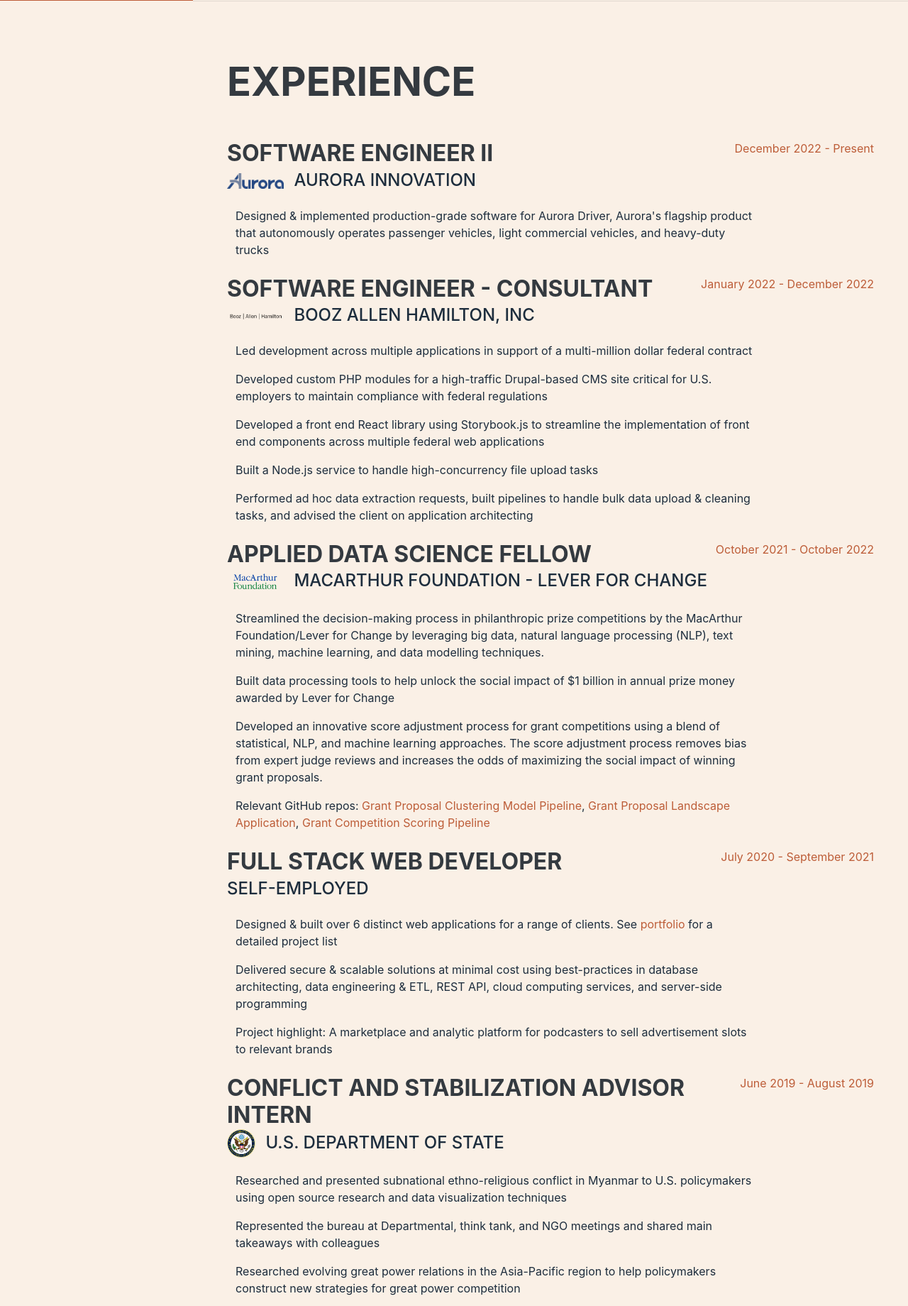
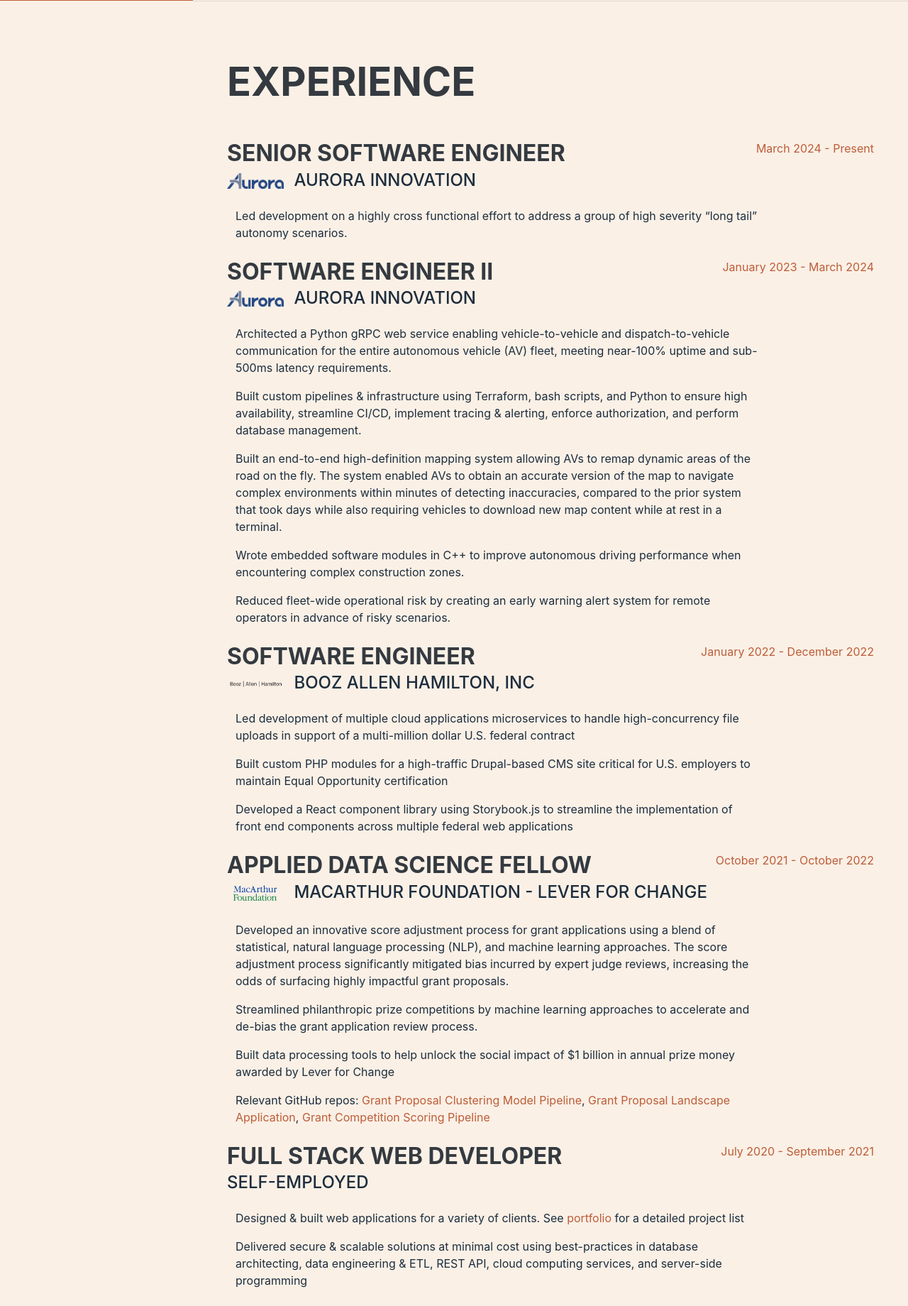
Before and after one commit to sfergusond/portfolio, a Django app: page / in a window 1280 px wide. Shown: the part 799-2639 px from the top of the page at 71% size. Run offline with Django 3.2, Linux system fonts and the light colour scheme; some libraries are stand-ins or nearby versions; some web fonts are replaced.

Commit message:
March 2024 update

```diff
--- a/templates/sections/experience.html
+++ b/templates/sections/experience.html
@@ -4,27 +4,49 @@
 		<h2 class="mb-5">Experience</h2>
 
     {% include 'components/experience.html' with
+      title='Senior Software Engineer'
+      org='Aurora Innovation'
+      src='img/icon/aurora.png'
+      date='March 2024 - Present'
+    %}
+    <div class="col-10 mb-4">
+      <p>Led development on a highly cross functional effort to address a group of high severity “long tail” autonomy scenarios.</p>
+    </div>
+
+    {% include 'components/experience.html' with
       title='Software Engineer II'
       org='Aurora Innovation'
       src='img/icon/aurora.png'
-      date='December 2022 - Present'
+      date='January 2023 - March 2024'
     %}
     <div class="col-10 mb-4">
-      <p>Designed & implemented production-grade software for Aurora Driver, Aurora's flagship product that autonomously operates passenger vehicles, light commercial vehicles, and heavy-duty trucks</p>
+      <p>
+        Architected a Python gRPC web service enabling vehicle-to-vehicle and dispatch-to-vehicle communication for the entire autonomous vehicle (AV) fleet,
+        meeting near-100% uptime and sub-500ms latency requirements.
+      </p>
+      <p>
+        Built custom pipelines & infrastructure using Terraform, bash scripts, and Python to ensure high availability, streamline CI/CD,
+        implement tracing & alerting, enforce authorization, and perform database management.
+      </p>
+      <p>
+        Built an end-to-end high-definition mapping system allowing AVs to remap dynamic areas of the road on the fly.
+        The system enabled AVs to obtain an accurate version of the map to navigate complex environments within minutes of detecting inaccuracies,
+        compared to the prior system that took days while also requiring vehicles to download new map content while at rest in a terminal.
+      </p>
+      <p>Wrote embedded software modules in C++ to improve autonomous driving performance when encountering complex construction zones.</p>
+      <p>Reduced fleet-wide operational risk by creating an early warning alert system for remote operators in advance of risky scenarios.</p>
     </div>
 
     {% include 'components/experience.html' with
-      title='Software Engineer - Consultant'
+      title='Software Engineer'
       org='Booz Allen Hamilton, Inc'
       src='img/icon/bah.png'
       date='January 2022 - December 2022'
     %}
     <div class="col-10 mb-4">
-      <p>Led development across multiple applications in support of a multi-million dollar federal contract</p>
-      <p>Developed custom PHP modules for a high-traffic Drupal-based CMS site critical for U.S. employers to maintain compliance with federal regulations</p>
-      <p>Developed a front end React library using Storybook.js to streamline the implementation of front end components across multiple federal web applications</p>
-      <p>Built a Node.js service to handle high-concurrency file upload tasks</p>
-      <p>Performed ad hoc data extraction requests, built pipelines to handle bulk data upload & cleaning tasks, and advised the client on application architecting</p>
+      <p>Led development of multiple cloud applications microservices to handle high-concurrency file uploads in support of a multi-million dollar U.S. federal contract</p>
+      <p>Built custom PHP modules for a high-traffic Drupal-based CMS site critical for U.S. employers to maintain Equal Opportunity certification</p>
+      <p>Developed a React component library using Storybook.js to streamline the implementation of front end components across multiple federal web applications</p>
     </div>
 
     {% include 'components/experience.html' with
@@ -34,12 +56,13 @@
       date='October 2021 - October 2022'
     %}
     <div class="col-10 mb-4">
-      <p>Streamlined the decision-making process in philanthropic prize competitions by the MacArthur Foundation/Lever for Change by leveraging big data, natural language processing (NLP), text mining, machine learning, and data modelling techniques.</p>
+      <p>
+        Developed an innovative score adjustment process for grant applications using a blend of statistical, natural language processing (NLP),
+        and machine learning approaches. The score adjustment process significantly mitigated bias incurred by expert judge reviews,
+        increasing the odds of surfacing highly impactful grant proposals.
+      </p>
+      <p>Streamlined philanthropic prize competitions by machine learning approaches to accelerate and de-bias the grant application review process.</p>
       <p>Built data processing tools to help unlock the social impact of $1 billion in annual prize money awarded by Lever for Change</p>
-      <p>
-        Developed an innovative score adjustment process for grant competitions using a blend of statistical, NLP, and machine learning approaches.
-        The score adjustment process removes bias from expert judge reviews and increases the odds of maximizing the social impact of winning grant proposals.
-      </p>
       <p>
         Relevant GitHub repos:
         <a href="https://github.com/LeverForChange/proposal-similarity-pipeline" target="_blank">Grant Proposal Clustering Model Pipeline</a>,
@@ -54,9 +77,8 @@
       date='July 2020 - September 2021'
     %}
     <div class="col-10 mb-4">
-      <p>Designed & built over 6 distinct web applications for a range of clients. See <a class="js-scroll-trigger" href="#portfolio">portfolio</a> for a detailed project list</p>
+      <p>Designed & built web applications for a variety of clients. See <a class="js-scroll-trigger" href="#portfolio">portfolio</a> for a detailed project list</p>
       <p>Delivered secure & scalable solutions at minimal cost using best-practices in database architecting, data engineering & ETL, REST API, cloud computing services, and server-side programming</p>
-      <p>Project highlight: A marketplace and analytic platform for podcasters to sell advertisement slots to relevant brands</p>
     </div>
 
     {% include 'components/experience.html' with
--- a/templates/sections/skills.html
+++ b/templates/sections/skills.html
@@ -13,15 +13,23 @@
           pct='100'
         %}
 			</div>
-			<div class="col-sm-6 flex-grow-1 my-3">
+      <div class="col-sm-6 flex-grow-1 my-3">
         {% include 'components/skill.html' with
-          src='img/icon/django.png'
-          title='Django'
-          description='Full stack web development, see portfolio for details'
+          src='img/icon/c.png'
+          title='C++'
+          description='Embedded systems development in the context of autonomous driving software'
           pct='100'
         %}
 			</div>
 
+			<div class="col-sm-6 flex-grow-1 my-3">
+        {% include 'components/skill.html' with
+          src='img/icon/php.png'
+          title='PHP'
+          description='Custom module & API development with Drupal based applications'
+          pct='80'
+        %}
+			</div>
       <div class="col-sm-6 flex-grow-1 my-3">
         {% include 'components/skill.html' with
           src='img/icon/javascript.png'
@@ -33,13 +41,29 @@
 
       <div class="col-sm-6 flex-grow-1 my-3">
         {% include 'components/skill.html' with
-          src='img/icon/c.png'
-          title='C++'
-          description='Applied use in professional software engineering'
-          pct='80'
+          src='img/icon/scikit.png'
+          title='Machine Learning'
+          description='Data analysis, model tuning, pipeline engineering, and ETL processing with scikit-learn, AWS, and R'
+          pct='65'
+        %}
+			</div>
+      <div class="col-sm-6 flex-grow-1 my-3">
+        {% include 'components/skill.html' with
+          src='img/icon/sql.png'
+          title='SQL'
+          description='Database design, architecture, and management for full stack web development'
+          pct='75'
         %}
 			</div>
 
+      <div class="col-sm-6 flex-grow-1 my-3">
+        {% include 'components/skill.html' with
+          src='img/icon/django.png'
+          title='Django'
+          description='Full stack web development, see portfolio for examples'
+          pct='100'
+        %}
+			</div>
       <div class="col-sm-6 flex-grow-1 my-3">
         {% include 'components/skill.html' with
           src='img/icon/drupal.png'
@@ -51,36 +75,17 @@
 
       <div class="col-sm-6 flex-grow-1 my-3">
         {% include 'components/skill.html' with
-          src='img/icon/php.png'
-          title='PHP'
-          description='Custom module & API development with Drupal based applications'
-          pct='80'
+          src='img/icon/protobuf.svg'
+          title='gRPC'
+          description='Backend low-latency server development'
+          pct='90'
         %}
 			</div>
-
 			<div class="col-sm-6 flex-grow-1 my-3">
         {% include 'components/skill.html' with
           src='img/icon/aws.png'
-          title='Big Data & Cloud Computing'
+          title='Cloud/Distributed Computing'
           description='Experienced in the AWS ecosystem (EC2, S3, Lambda, EMR, IAM, RDS, etc), Spark, Google Cloud, and distributed computing'
-          pct='75'
-        %}
-			</div>
-
-			<div class="col-sm-6 flex-grow-1 my-3">
-        {% include 'components/skill.html' with
-          src='img/icon/html.png'
-          title='Bootstrap/HTML/CSS'
-          description='Frontend development, see portfolio for details'
-          pct='70'
-        %}
-			</div>
-
-			<div class="col-sm-6 flex-grow-1 my-3">
-        {% include 'components/skill.html' with
-          src='img/icon/sql.png'
-          title='SQL'
-          description='Database design, architecture, and management for full stack web development'
           pct='75'
         %}
 			</div>
@@ -93,22 +98,12 @@
           pct='75'
         %}
 			</div>
-
       <div class="col-sm-6 flex-grow-1 my-3">
         {% include 'components/skill.html' with
           src='img/icon/bash.png'
           title='Unix/Bash/x86 Assembly'
-          description='Security analysis, ethical hacking, and server scripting'
+          description='Security analysis, ethical hacking, pipelining, and server scripting'
           pct='75'
-        %}
-			</div>
-
-      <div class="col-sm-6 flex-grow-1 my-3">
-        {% include 'components/skill.html' with
-          src='img/icon/scikit.png'
-          title='Machine Learning'
-          description='Data analysis, model tuning, pipeline engineering, and ETL processing with scikit-learn, AWS, and R'
-          pct='65'
         %}
 			</div>
 
@@ -120,7 +115,6 @@
           pct='50'
         %}
 			</div>
-
 			<div class="col-sm-6 flex-grow-1 my-3">
         {% include 'components/skill.html' with
           src='img/icon/pixar.jpg'
@@ -138,7 +132,6 @@
           pct='100'
         %}
 			</div>
-
 			<div class="col-sm-6 flex-grow-1 my-3">
         {% include 'components/skill.html' with
           src='img/icon/geoda.png'
```
Also changed, not shown: portfolio/static/img/icon/protobuf.svg (added).
